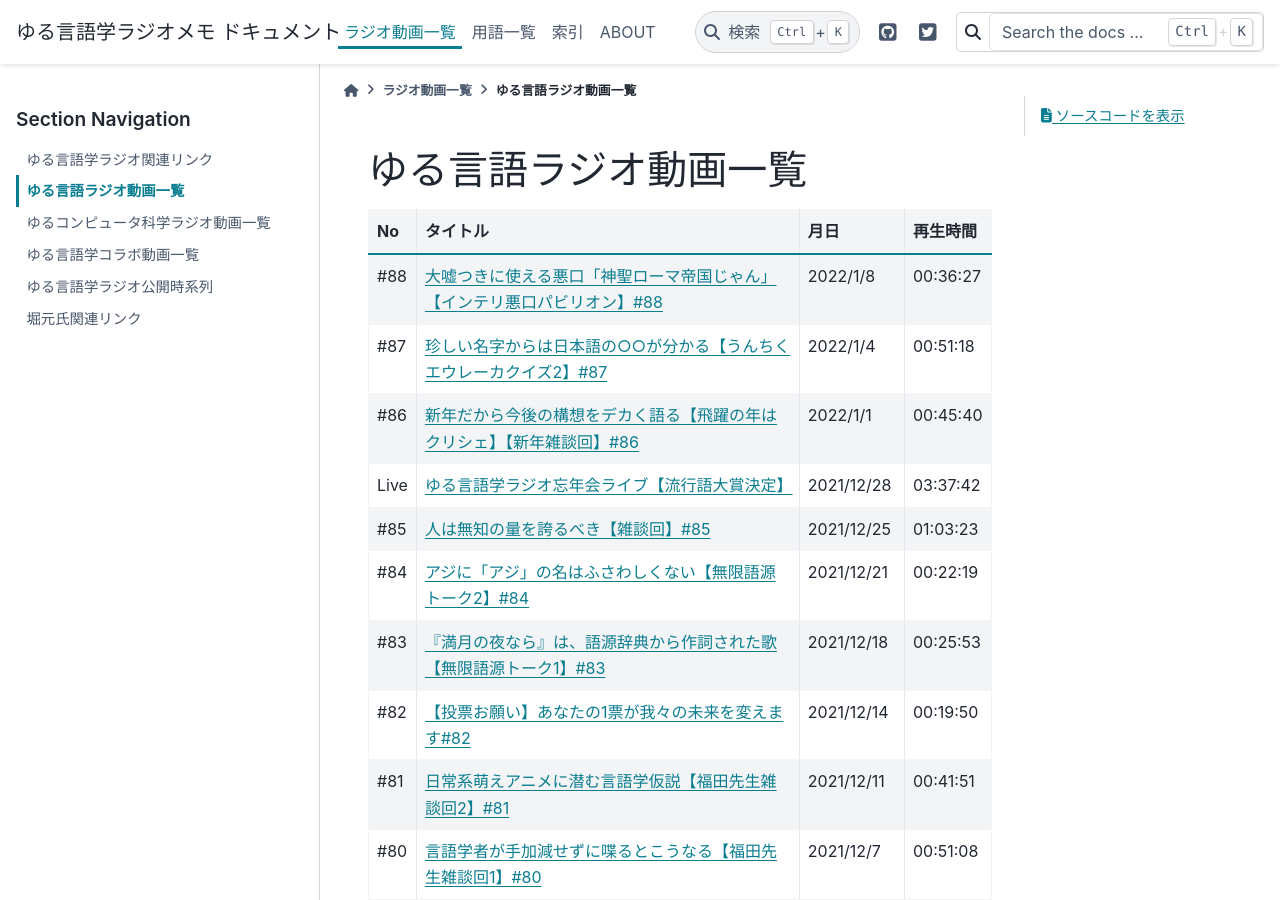
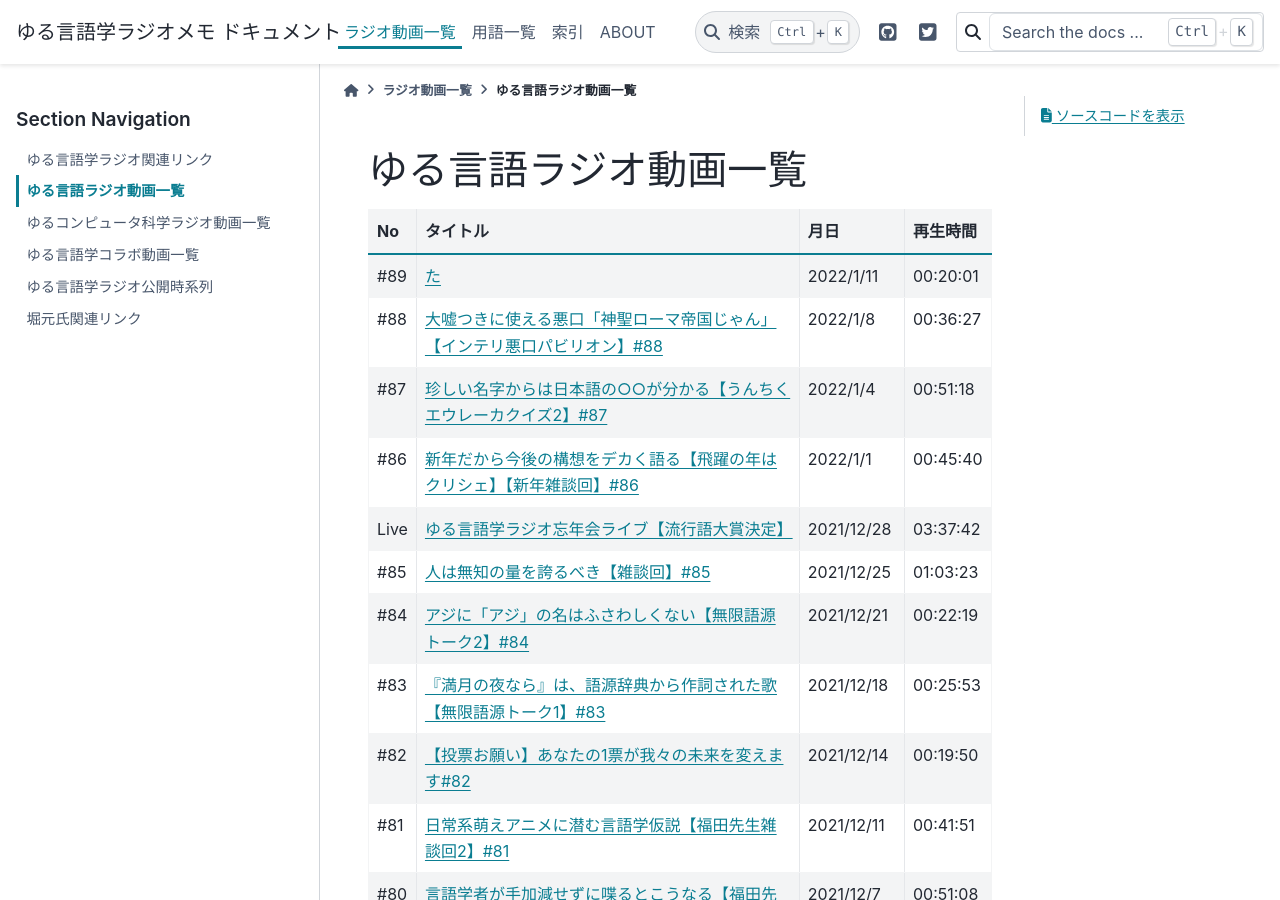
Before and after one commit to mtakagishi/yurugengo, a Sphinx documentation site: the page built from docs/videos/yurugengo_radio_list.rst, in a window 1280 px wide and 900 px high. Built offline with Sphinx 7.4.7 and the PyData theme 0.15.4, drawn with Linux system fonts in a browser that asks for light colours.

Commit message:
「た」へのリンクを追加

```diff
--- a/docs/videos/yurugengo_radio_list.rst
+++ b/docs/videos/yurugengo_radio_list.rst
@@ -4,6 +4,8 @@
 +------+------------------------------------------------------------------------------------------------+------------+----------+
 |  No  |                                            タイトル                                            |    月日    | 再生時間 |
 +======+================================================================================================+============+==========+
+| #89  | `た`_                                                                                          | 2022/1/11  | 00:20:01 |
++------+------------------------------------------------------------------------------------------------+------------+----------+
 | #88  | `大嘘つきに使える悪口「神聖ローマ帝国じゃん」【インテリ悪口パビリオン】#88`_                   | 2022/1/8   | 00:36:27 |
 +------+------------------------------------------------------------------------------------------------+------------+----------+
 | #87  | `珍しい名字からは日本語の○○が分かる【うんちくエウレーカクイズ2】#87`_                          | 2022/1/4   | 00:51:18 |
@@ -185,6 +187,8 @@
 | #1   | `「イルカも喋る」は大ウソ【言語学って何？】#1`_                                                | 2021/03/11 | 00:14:56 |
 +------+------------------------------------------------------------------------------------------------+------------+----------+
 
+
+.. _た: https://www.youtube.com/watch?v=x1C0FD1XmTk
 .. _大嘘つきに使える悪口「神聖ローマ帝国じゃん」【インテリ悪口パビリオン】#88: https://www.youtube.com/watch?v=wlQrQVzdoVA
 .. _珍しい名字からは日本語の○○が分かる【うんちくエウレーカクイズ2】#87: https://www.youtube.com/watch?v=e4fDwDNc11Q
 .. _新年だから今後の構想をデカく語る【飛躍の年はクリシェ】【新年雑談回】#86: https://www.youtube.com/watch?v=hyHkEbZDWmo
```
